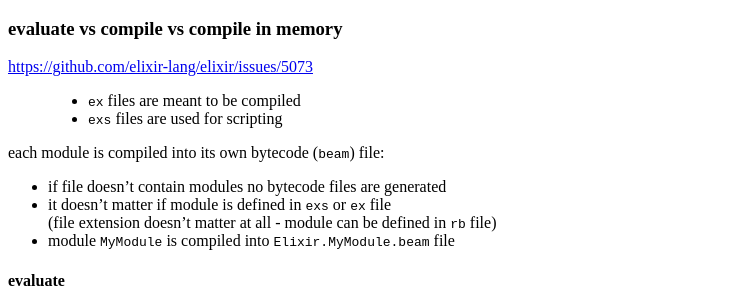
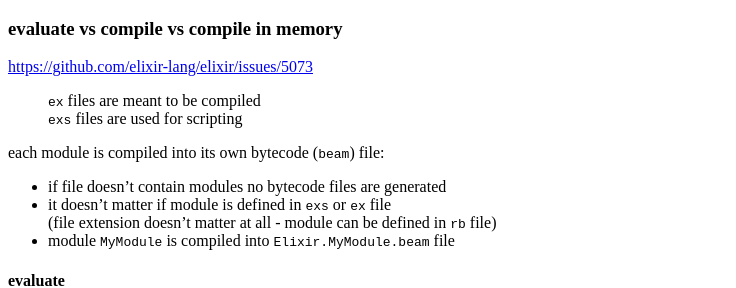
Before and after one commit to tap349/tap349.github.io, a Jekyll site: the page built from _posts/2016-12-31-elixir-notes.md, in a window 1280 px wide. Shown: the part 1194-1482 px from the top of the page, without its empty margins (0-736 px from the left). Built offline with Jekyll 4.4.1, drawn with Linux system fonts in a browser that asks for light colours.

Commit message:
update 2017-01-02_05:28:14

```diff
--- a/_posts/2016-12-31-elixir-notes.md
+++ b/_posts/2016-12-31-elixir-notes.md
@@ -70,8 +70,9 @@ NOTE: you need to compile it for each new version of Erlang/OTP kernel!
 
 <https://github.com/elixir-lang/elixir/issues/5073>
 
-> - `ex` files are meant to be compiled
-> - `exs` files are used for scripting
+> `ex` files are meant to be compiled
+> <br>
+> `exs` files are used for scripting
 
 each module is compiled into its own bytecode (`beam`) file:
 
```
